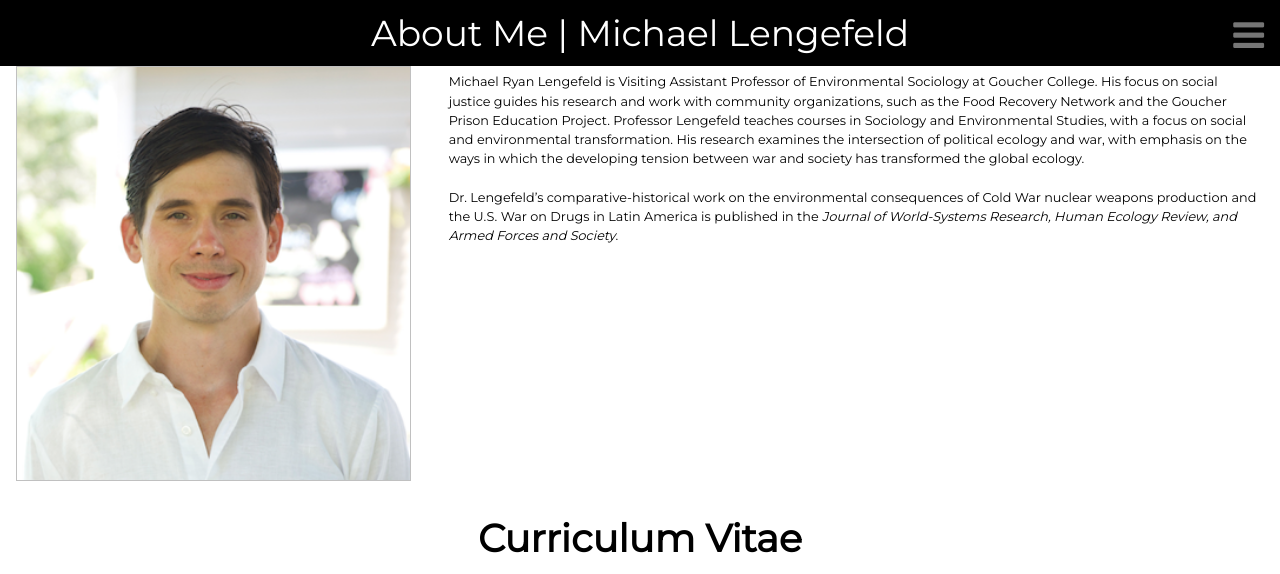
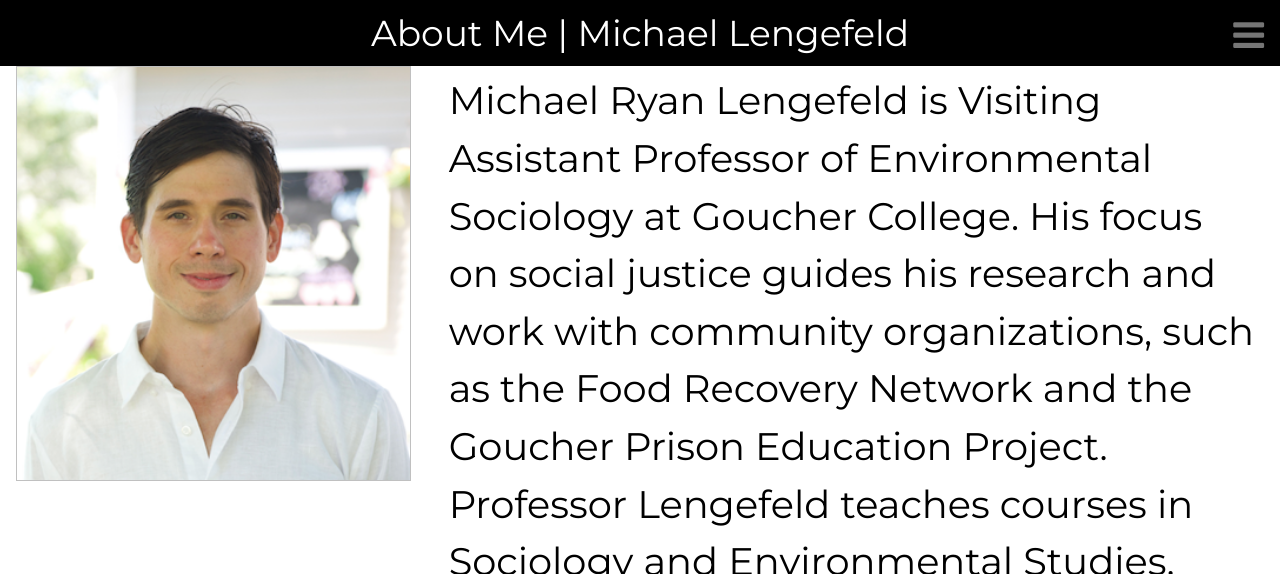
Before and after one commit to resilience1/resilience1.github.io, a Jekyll site: the page built from about/index.html, in a window 1280 px wide. Shown: the top 574 px of the page. Built offline with Jekyll 4.4.1, drawn with Linux system fonts in a browser that asks for light colours; nearby versions of some CDN libraries; grey boxes are pictures that could not be loaded.

Commit message:
Update index.html

```diff
--- a/about/index.html
+++ b/about/index.html
@@ -6,14 +6,14 @@
 <head>
 <style>
 	h1{
-    	font-size: 3vw;
+    	font-size: 5vw;
 	font-style: bold;
     	margin: 3px;
     	padding: 3px;
 	}
 
 	h2 {
-    	font-size: 1vw;
+    	font-size: 3vw;
 	font-style: bold;
     	margin: 3px;
     	padding: 3px;
```
